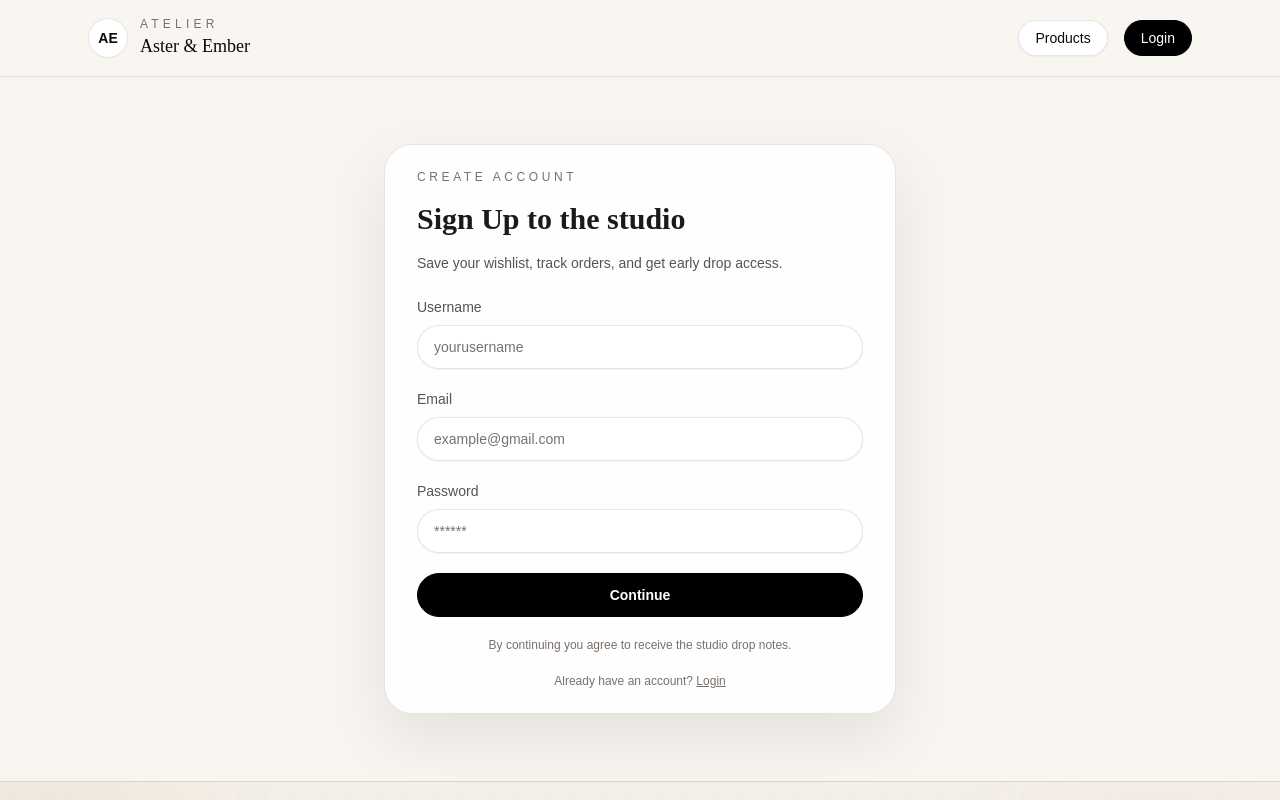
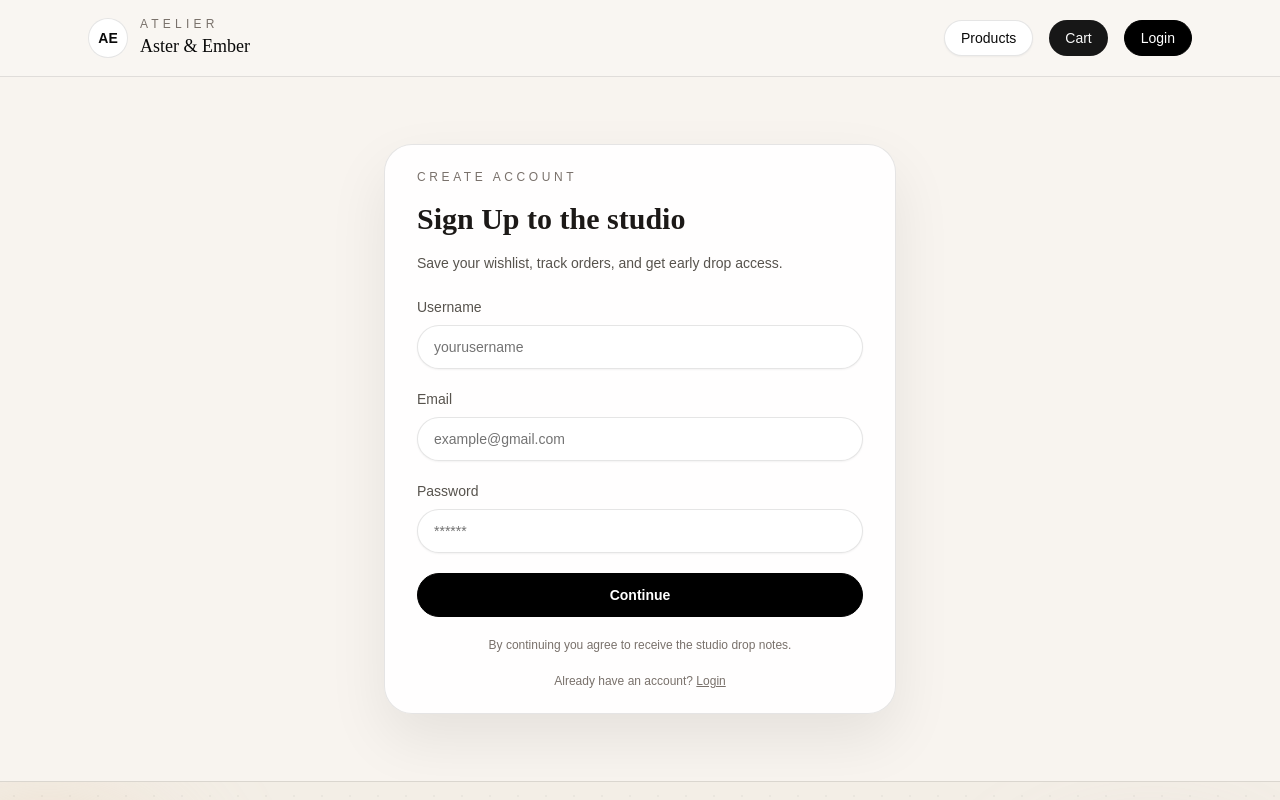
Before and after one commit to Hamed-Ajaj/mern-ecommerce, a React (Vite) app in the folder client/: page /sign-up in a window 1280 px wide. Shown: the top 800 px of the page. Built offline with nearby package versions, Linux system fonts and the light colour scheme; no server answers.

Commit message:
feat:improve cart functionality

```diff
--- a/client/src/App.tsx
+++ b/client/src/App.tsx
@@ -41,7 +41,7 @@ function App() {
           <Route path="/products" element={<Products />} />
           <Route path="/login" element={<GuestGuard><Login /></GuestGuard>} />
           <Route path="/sign-up" element={<GuestGuard><SignUpPage /></GuestGuard>} />
-          <Route path="/cart" element={<AuthGuard><Cart /></AuthGuard>} />
+          <Route path="/cart" element={<Cart />} />
           <Route path="/profile" element={<AuthGuard><ProfilePage /></AuthGuard>} />
         </Routes>
       </div>
--- a/client/src/components/navbar.tsx
+++ b/client/src/components/navbar.tsx
@@ -56,7 +56,6 @@ const Navbar = () => {
           <Button asChild variant="outline" className="rounded-full border-black/10">
             <Link to="/products">Products</Link>
           </Button>
-          {user && (
           <Button asChild className='relative cursor-pointer rounded-full' variant={'default'}>
             <Link to="/cart">Cart
               {cart.length > 0 && (
@@ -66,7 +65,6 @@ const Navbar = () => {
               )}
             </Link>
           </Button>
-          )}
           {loading ? (<>loading</>) : user ? (
             <DropdownMenu>
               <DropdownMenuTrigger asChild>
--- a/client/src/components/product-card.tsx
+++ b/client/src/components/product-card.tsx
@@ -1,13 +1,11 @@
-import type { Product } from "@/types/product";
-import { Card, CardContent, CardFooter } from "./ui/card";
-import { Button } from "./ui/button";
-import { useAuthStore } from "@/store/useAuthStore";
-import { useCartStore } from "@/store/useCartStore";
-import { toast } from "sonner"
+import type { Product } from '@/types/product'
+import { Card, CardContent, CardFooter } from './ui/card'
+import { Button } from './ui/button'
+import { useCartStore } from '@/store/useCartStore'
+import { toast } from 'sonner'
 
 const ProductCard = ({ product }: { product: Product }) => {
   const addToCart = useCartStore((state) => state.addToCart)
-  const user = useAuthStore((state) => state.user)
   return (
     <Card
       key={product.id}
@@ -34,10 +32,6 @@ const ProductCard = ({ product }: { product: Product }) => {
       <CardFooter className="px-5">
         <Button
           onClick={() => {
-            if (!user) {
-              toast.error('Sign in to add items to your cart.')
-              return
-            }
             addToCart(product)
             toast.success(`${product.title} added to your cart.`)
           }}
@@ -49,4 +43,4 @@ const ProductCard = ({ product }: { product: Product }) => {
     </Card>
   )
 }
-export default ProductCard;
+export default ProductCard
--- a/client/src/pages/cart.tsx
+++ b/client/src/pages/cart.tsx
@@ -5,6 +5,13 @@ import { useCartStore } from '../store/useCartStore'
 const Cart = () => {
   const cart = useCartStore((state) => state.cart)
   const clearCart = useCartStore((state) => state.clearCart)
+  const increaseQuantity = useCartStore((state) => state.increaseQuantity)
+  const decreaseQuantity = useCartStore((state) => state.decreaseQuantity)
+  const removeFromCart = useCartStore((state) => state.removeFromCart)
+  const total = cart.reduce(
+    (sum, item) => sum + item.price * item.quantity,
+    0
+  )
 
   return (
     <div className="mx-auto max-w-6xl px-6 pb-24 pt-12">
@@ -49,11 +56,51 @@ const Cart = () => {
                 </p>
                 <p className="text-xs text-stone-500">{item.description}</p>
               </div>
+              <div className="flex items-center gap-4">
                 <span className="text-sm font-semibold text-stone-800">
-                ${item.price}
+                  ${Number(item.price) * item.quantity}
                 </span>
+                <div className="flex items-center gap-2">
+                  <Button
+                    variant="outline"
+                    onClick={() => decreaseQuantity(item.id)}
+                    className="h-8 w-8 rounded-full border-black/20 p-0 text-sm font-semibold text-stone-700 hover:border-black"
+                  >
+                    -
+                  </Button>
+                  <span className="min-w-[2ch] text-center text-sm font-semibold text-stone-800">
+                    {item.quantity}
+                  </span>
+                  <Button
+                    variant="outline"
+                    onClick={() => increaseQuantity(item.id)}
+                    className="h-8 w-8 rounded-full border-black/20 p-0 text-sm font-semibold text-stone-700 hover:border-black"
+                  >
+                    +
+                  </Button>
+                </div>
+                <Button
+                  variant="ghost"
+                  onClick={() => removeFromCart(item.id)}
+                  className="rounded-full cursor-pointer px-3 py-1 text-xs font-semibold text-stone-600 hover:text-stone-900"
+                >
+                  Remove
+                </Button>
+              </div>
             </div>
           ))}
+          <div className="flex flex-wrap items-center justify-between gap-4 rounded-[20px] border border-black/10 bg-white/80 px-5 py-4">
+            <div>
+              <p className="text-xs uppercase tracking-[0.3em] text-stone-500">
+                Total
+              </p>
+              <p className="font-display mt-2 text-3xl text-stone-900">
+                ${total.toFixed(2)}
+              </p>
+              <p className="mt-1 text-xs text-stone-500">
+                Shipping and taxes calculated at checkout.
+              </p>
+            </div>
             <Button
               variant="outline"
               onClick={clearCart}
@@ -62,6 +109,7 @@ const Cart = () => {
               Clear cart
             </Button>
           </div>
+        </div>
       )}
     </div>
   )
--- a/client/src/store/useCartStore.ts
+++ b/client/src/store/useCartStore.ts
@@ -1,17 +1,69 @@
-import { create } from 'zustand'
-import type { Product } from '@/types/product'
+import { create } from "zustand";
+import { persist } from "zustand/middleware";
+import type { Product } from "@/types/product";
+
+type CartItem = Product & {
+  quantity: number;
+};
 
 type CartStore = {
-  cart: Product[]
-  addToCart: (product: Product) => void
-  clearCart: () => void
-}
+  cart: CartItem[];
+  addToCart: (product: Product) => void;
+  increaseQuantity: (id: number) => void;
+  decreaseQuantity: (id: number) => void;
+  removeFromCart: (id: number) => void;
+  clearCart: () => void;
+};
 
-export const useCartStore = create<CartStore>((set) => ({
-  cart: [],
-  addToCart: (product) =>
-    set((state) => ({
-      cart: [...state.cart, product],
-    })),
-  clearCart: () => set({ cart: [] }),
-}))
+export const useCartStore = create<CartStore>()(
+  persist(
+    (set) => ({
+      cart: [],
+
+      addToCart: (product) =>
+        set((state) => {
+          const existing = state.cart.find((p) => p.id === product.id);
+
+          if (existing) {
+            return {
+              cart: state.cart.map((p) =>
+                p.id === product.id
+                  ? { ...p, quantity: p.quantity + 1 }
+                  : p
+              ),
+            };
+          }
+
+          return {
+            cart: [...state.cart, { ...product, quantity: 1 }],
+          };
+        }),
+
+      increaseQuantity: (id) =>
+        set((state) => ({
+          cart: state.cart.map((p) =>
+            p.id === id ? { ...p, quantity: p.quantity + 1 } : p
+          ),
+        })),
+
+      decreaseQuantity: (id) =>
+        set((state) => ({
+          cart: state.cart
+            .map((p) =>
+              p.id === id ? { ...p, quantity: p.quantity - 1 } : p
+            )
+            .filter((p) => p.quantity > 0),
+        })),
+
+      removeFromCart: (id) =>
+        set((state) => ({
+          cart: state.cart.filter((p) => p.id !== id),
+        })),
+
+      clearCart: () => set({ cart: [] }),
+    }),
+    {
+      name: "guest-cart", // localStorage key
+    }
+  )
+);
```
Lines whose indentation alone changed are shown as unchanged.
